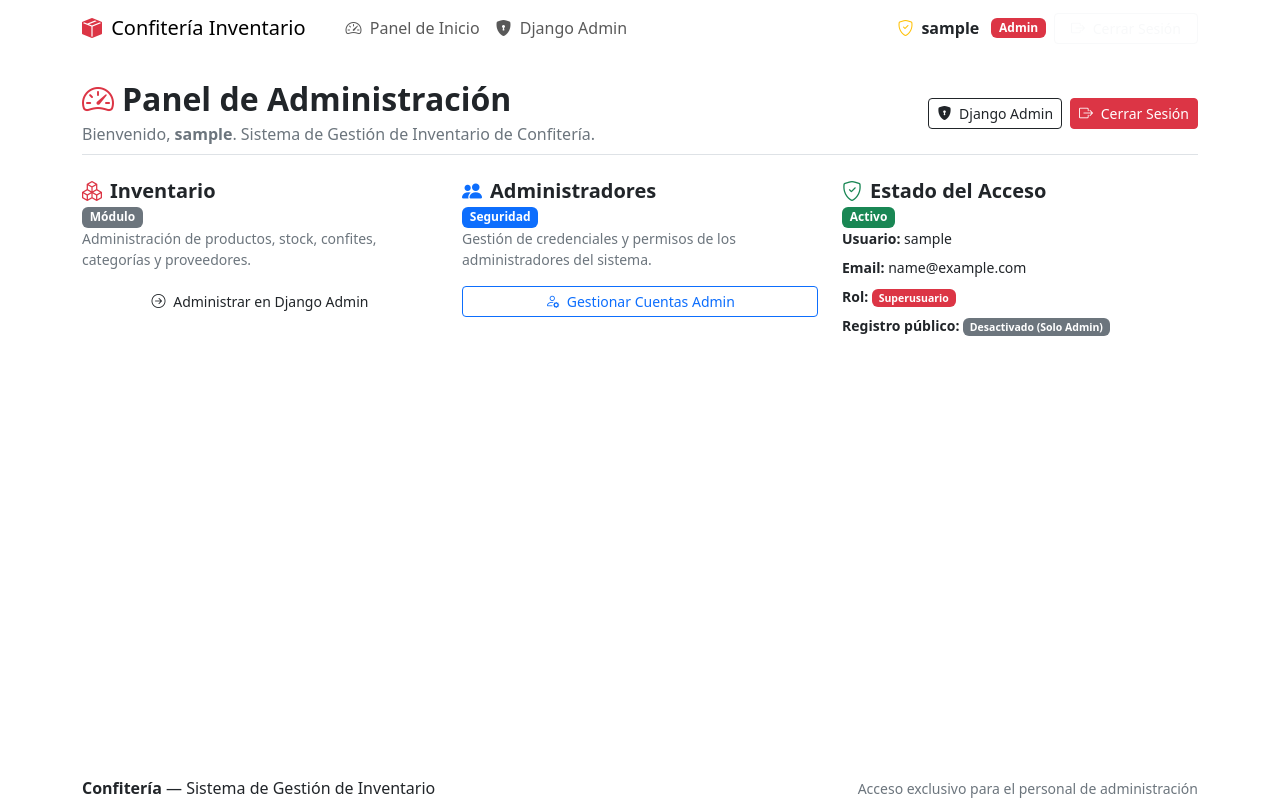
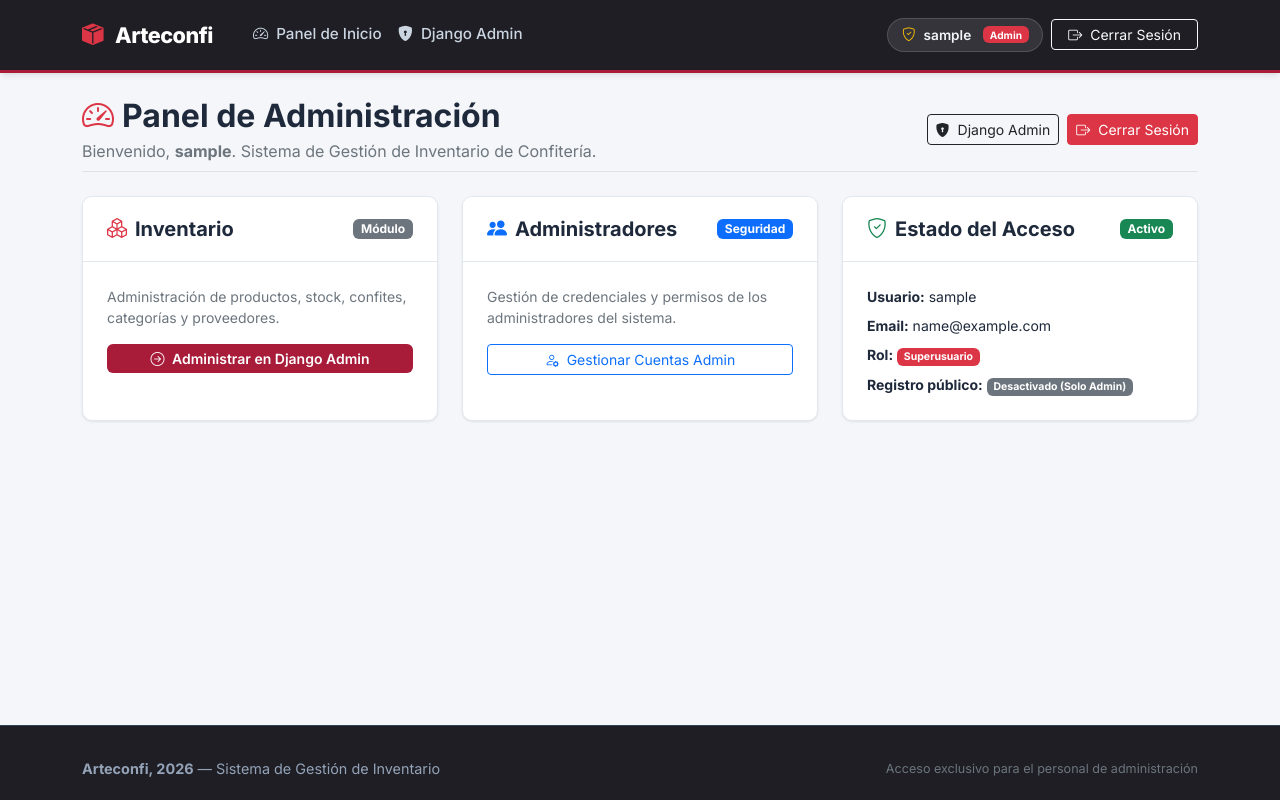
Before and after one commit to FranciscobDev/Gestion-Inventario-Confiteria, a Django app: page /gestion/ in a window 1280 px wide. Run offline with Django 5.2, Linux system fonts and the light colour scheme; the visitor is signed in with stand-in values (Sample User, id 1); parts of the project's set-up code (start-up, migrations or seed data) failed here and were passed over.

Commit message:
cambios menores

```diff
--- a/apps/usuarios/admin.py
+++ b/apps/usuarios/admin.py
@@ -4,6 +4,6 @@ from .models import User
 
 admin.site.register(User, UserAdmin)
 
-admin.site.site_header = "Panel de Administración - Confitería"
-admin.site.site_title = "Admin Confitería"
+admin.site.site_header = "Panel de Administración - Arteconfi"
+admin.site.site_title = "Admin Arteconfi"
 admin.site.index_title = "Gestión de Inventario"
--- /dev/null
+++ b/apps/usuarios/decorators.py
@@ -0,0 +1,30 @@
+from functools import wraps
+from django.contrib.auth import REDIRECT_FIELD_NAME
+from django.contrib.auth.views import redirect_to_login
+from django.core.exceptions import PermissionDenied
+from django.shortcuts import redirect
+from django.contrib import messages
+
+def admin_required(view_func=None, redirect_field_name=REDIRECT_FIELD_NAME, login_url='login'):
+    """
+    Decorador para vistas que asegura que el usuario esté autenticado
+    y tenga permisos de administración (is_staff o is_superuser).
+    """
+    def decorator(view_func):
+        @wraps(view_func)
+        def _wrapped_view(request, *args, **kwargs):
+            if not request.user.is_authenticated:
+                return redirect_to_login(
+                    request.get_full_path(),
+                    login_url,
+                    redirect_field_name
+                )
+            if not (request.user.is_staff or request.user.is_superuser):
+                messages.error(request, "Acceso restringido: Se requieren permisos de administrador.")
+                return redirect('login')
+            return view_func(request, *args, **kwargs)
+        return _wrapped_view
+
+    if view_func:
+        return decorator(view_func)
+    return decorator
--- /dev/null
+++ b/apps/usuarios/urls.py
@@ -0,0 +1,9 @@
+from django.urls import path
+from . import views
+
+app_name = 'usuarios'
+
+urlpatterns = [
+    path('login/', views.AdminLoginView.as_view(), name='login'),
+    path('logout/', views.AdminLogoutView.as_view(), name='logout'),
+]
--- /dev/null
+++ b/static/css/style.css
@@ -0,0 +1,253 @@
+/* ==========================================================================
+   CONFITERÍA / SISTEMA DE GESTIÓN DE INVENTARIO
+   Diseño inspirado en ProyectoBackend-ev3 con soporte Bootstrap 5 y Bootstrap Icons
+   ========================================================================== */
+
+/* --------------------------------------------------------------------------
+   1. VARIABLES DE TEMA Y PALETA DE COLORES
+   -------------------------------------------------------------------------- */
+:root {
+  /* Color Principal (Tono Burdeos / Chocolate Confitero Moderno) */
+  --admin-primary: #a81c3a;
+  --admin-primary-hover: #89132d;
+  --admin-primary-active: #6e0c22;
+  --admin-primary-subtle: #fdf2f4;
+  --admin-primary-border: rgba(168, 28, 58, 0.25);
+
+  /* Neutros Oscuros */
+  --admin-dark: #1a1a1a;
+  --admin-dark-secondary: #24292e;
+  --admin-header-bg: #1e1e24;
+  --admin-card-dark: #2a2a32;
+
+  /* Neutros Claros */
+  --admin-body-bg: #f4f6f9;
+  --admin-surface: #ffffff;
+  --admin-surface-secondary: #f8fafc;
+  --admin-border: #e2e8f0;
+  --admin-border-subtle: #edf2f7;
+
+  /* Tipografía */
+  --admin-text-main: #1e293b;
+  --admin-text-muted: #64748b;
+  --admin-text-light: #94a3b8;
+
+  /* Estados */
+  --admin-success: #10b981;
+  --admin-warning: #f59e0b;
+  --admin-danger: #ef4444;
+  --admin-info: #0ea5e9;
+
+  /* Sombras */
+  --admin-shadow-sm: 0 1px 3px rgba(0, 0, 0, 0.05), 0 1px 2px rgba(0, 0, 0, 0.04);
+  --admin-shadow-md: 0 4px 6px -1px rgba(0, 0, 0, 0.08), 0 2px 4px -2px rgba(0, 0, 0, 0.05);
+  --admin-shadow-lg: 0 10px 18px -3px rgba(0, 0, 0, 0.1), 0 4px 6px -4px rgba(0, 0, 0, 0.05);
+
+  /* Bordes y Transiciones */
+  --admin-radius-sm: 6px;
+  --admin-radius-md: 10px;
+  --admin-radius-lg: 16px;
+  --admin-transition: all 0.22s cubic-bezier(0.4, 0, 0.2, 1);
+  --admin-font: 'Inter', -apple-system, BlinkMacSystemFont, 'Segoe UI', Roboto, sans-serif;
+}
+
+/* --------------------------------------------------------------------------
+   2. ESTILOS GLOBALES
+   -------------------------------------------------------------------------- */
+body {
+  font-family: var(--admin-font);
+  background-color: var(--admin-body-bg);
+  color: var(--admin-text-main);
+  line-height: 1.5;
+  -webkit-font-smoothing: antialiased;
+}
+
+a {
+  color: var(--admin-primary);
+  text-decoration: none;
+  transition: var(--admin-transition);
+}
+
+a:hover {
+  color: var(--admin-primary-hover);
+}
+
+/* --------------------------------------------------------------------------
+   3. BARRA DE NAVEGACIÓN
+   -------------------------------------------------------------------------- */
+.admin-navbar {
+  background-color: var(--admin-header-bg);
+  padding: 0.85rem 0;
+  border-bottom: 3px solid var(--admin-primary);
+  box-shadow: var(--admin-shadow-md);
+}
+
+.admin-navbar .navbar-brand {
+  font-size: 1.35rem;
+  font-weight: 800;
+  letter-spacing: -0.5px;
+  color: #ffffff;
+  display: flex;
+  align-items: center;
+  gap: 0.5rem;
+}
+
+.admin-navbar .nav-link {
+  color: #cbd5e1;
+  font-weight: 500;
+  font-size: 0.95rem;
+  padding: 0.5rem 0.85rem;
+  border-radius: var(--admin-radius-sm);
+  transition: var(--admin-transition);
+}
+
+.admin-navbar .nav-link:hover,
+.admin-navbar .nav-link.active {
+  color: #ffffff;
+  background-color: rgba(255, 255, 255, 0.08);
+}
+
+.admin-user-badge {
+  background-color: rgba(255, 255, 255, 0.1);
+  color: #f1f5f9;
+  padding: 0.35rem 0.85rem;
+  border-radius: 9999px;
+  font-size: 0.85rem;
+  border: 1px solid rgba(255, 255, 255, 0.15);
+}
+
+/* --------------------------------------------------------------------------
+   4. BOTONES
+   -------------------------------------------------------------------------- */
+.btn-admin {
+  background-color: var(--admin-primary);
+  color: #ffffff !important;
+  font-weight: 600;
+  border: none;
+  border-radius: var(--admin-radius-sm);
+  transition: var(--admin-transition);
+}
+
+.btn-admin:hover {
+  background-color: var(--admin-primary-hover);
+  box-shadow: 0 4px 10px rgba(168, 28, 58, 0.35);
+  transform: translateY(-1px);
+}
+
+.btn-admin:active {
+  background-color: var(--admin-primary-active);
+  transform: translateY(0);
+}
+
+.btn-admin-outline {
+  background-color: transparent;
+  color: var(--admin-primary) !important;
+  border: 2px solid var(--admin-primary);
+  font-weight: 600;
+  border-radius: var(--admin-radius-sm);
+  transition: var(--admin-transition);
+}
+
+.btn-admin-outline:hover {
+  background-color: var(--admin-primary);
+  color: #ffffff !important;
+}
+
+/* --------------------------------------------------------------------------
+   5. TARJETA DE AUTENTICACIÓN (LOGIN)
+   -------------------------------------------------------------------------- */
+.auth-wrapper {
+  min-height: 75vh;
+  display: flex;
+  align-items: center;
+  justify-content: center;
+  padding: 2.5rem 1rem;
+}
+
+.auth-card {
+  width: 100%;
+  max-width: 440px;
+  background: var(--admin-surface);
+  border-radius: var(--admin-radius-lg);
+  border: 1px solid var(--admin-border);
+  box-shadow: var(--admin-shadow-lg);
+  overflow: hidden;
+}
+
+.auth-card-header {
+  background: var(--admin-dark);
+  padding: 2rem 1.5rem;
+  text-align: center;
+  color: #ffffff;
+  border-bottom: 3px solid var(--admin-primary);
+}
+
+.auth-card-body {
+  padding: 2rem;
+}
+
+.auth-card .input-group-text {
+  background-color: var(--admin-surface-secondary);
+  border-color: var(--admin-border);
+  color: var(--admin-text-muted);
+}
+
+.auth-card .form-control {
+  border-color: var(--admin-border);
+  padding: 0.65rem 0.85rem;
+  font-size: 0.95rem;
+}
+
+.auth-card .form-control:focus {
+  border-color: var(--admin-primary);
+  box-shadow: 0 0 0 3px var(--admin-primary-border);
+}
+
+/* --------------------------------------------------------------------------
+   6. TARJETAS DEL DASHBOARD / INVENTARIO
+   -------------------------------------------------------------------------- */
+.admin-card {
+  background: var(--admin-surface);
+  border-radius: var(--admin-radius-md);
+  border: 1px solid var(--admin-border);
+  box-shadow: var(--admin-shadow-sm);
+  overflow: hidden;
+  transition: var(--admin-transition);
+}
+
+.admin-card:hover {
+  box-shadow: var(--admin-shadow-md);
+}
+
+.admin-card-header {
+  padding: 1.25rem 1.5rem;
+  border-bottom: 1px solid var(--admin-border);
+  background-color: #ffffff;
+  display: flex;
+  justify-content: space-between;
+  align-items: center;
+}
+
+.admin-card-body {
+  padding: 1.5rem;
+}
+
+/* --------------------------------------------------------------------------
+   7. FOOTER
+   -------------------------------------------------------------------------- */
+.admin-footer {
+  background-color: var(--admin-header-bg);
+  color: #94a3b8;
+  padding: 2rem 0 1.25rem;
+  margin-top: auto;
+  border-top: 1px solid #334155;
+  font-size: 0.9rem;
+}
+
+.admin-footer a {
+  color: #cbd5e1;
+}
+
+.admin-footer a:hover {
+  color: #ffffff;
+}
--- a/templates/base.html
+++ b/templates/base.html
@@ -5,7 +5,7 @@
 <head>
     <meta charset="UTF-8">
     <meta name="viewport" content="width=device-width, initial-scale=1.0">
-    <title>{% block title %}Confitería | Gestión de Inventario{% endblock %}</title>
+    <title>{% block title %}Arteconfi| Gestión de Inventario{% endblock %}</title>
     <!-- Google Fonts Inter -->
     <link rel="preconnect" href="https://fonts.googleapis.com">
     <link rel="preconnect" href="https://fonts.gstatic.com" crossorigin>
@@ -23,11 +23,12 @@
     <nav class="navbar navbar-expand-lg admin-navbar sticky-top">
         <div class="container">
             <a class="navbar-brand" href="{% url 'gestion:inicio' %}">
-                <i class="bi bi-box-seam-fill text-danger me-1"></i> Confitería Inventario
+                <i class="bi bi-box-seam-fill text-danger me-1"></i> Arteconfi
             </a>
 
             <button class="navbar-toggler border-0 text-white" type="button" data-bs-toggle="collapse"
-                data-bs-target="#menuAdmin" aria-controls="menuAdmin" aria-expanded="false" aria-label="Toggle navigation">
+                data-bs-target="#menuAdmin" aria-controls="menuAdmin" aria-expanded="false"
+                aria-label="Toggle navigation">
                 <i class="bi bi-list fs-2 text-white"></i>
             </button>
 
@@ -92,7 +93,7 @@
         <div class="container">
             <div class="d-flex flex-column flex-md-row justify-content-between align-items-center gap-2">
                 <div>
-                    <strong>Confitería</strong> &mdash; Sistema de Gestión de Inventario
+                    <strong> Arteconfi, 2026</strong> &mdash; Sistema de Gestión de Inventario
                 </div>
                 <div class="text-secondary small">
                     Acceso exclusivo para el personal de administración
```
Also changed, not shown: apps/usuarios/forms.py (added, +32 -0 lines).
